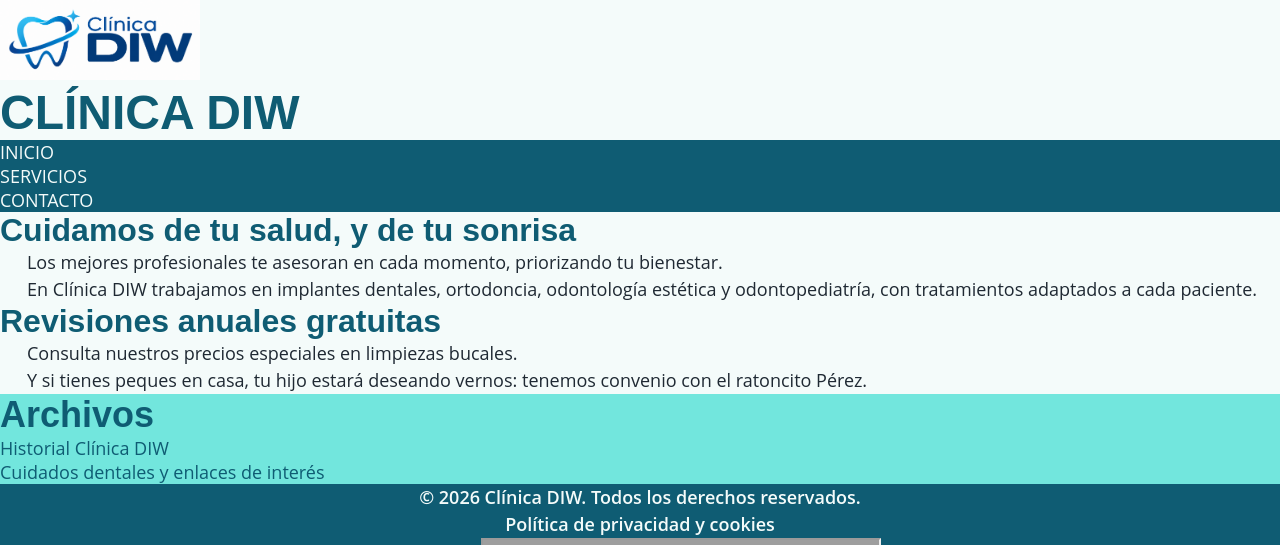
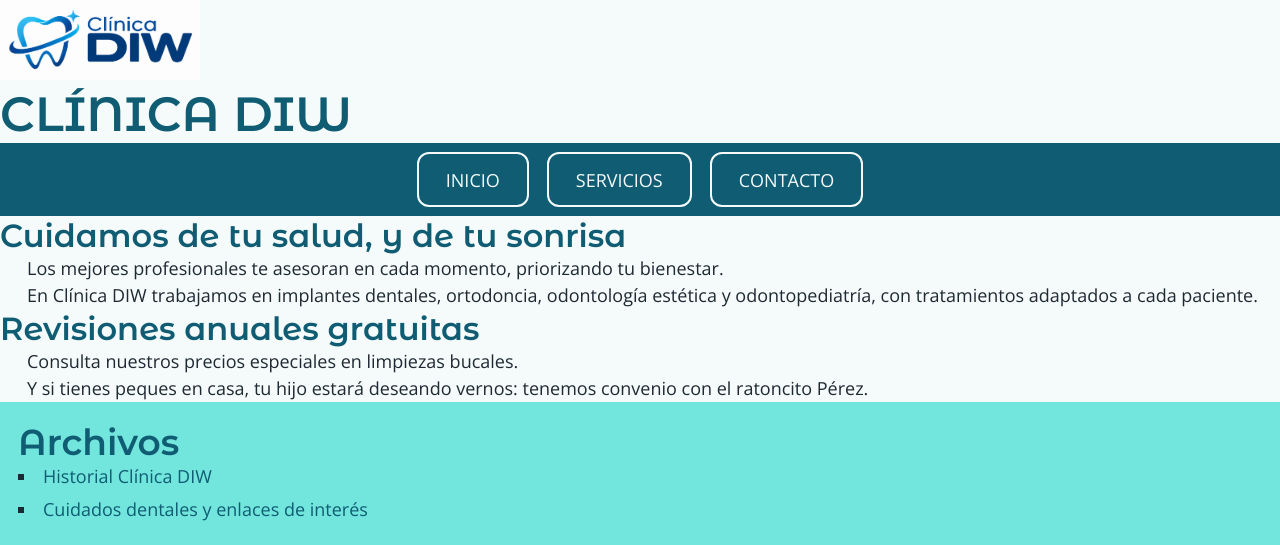
Before and after one commit to DisenoInterfacesWeb26-27/diseno-interfaces-web-26-27-practica-3-css-inicial-carloslaordenmartinez, a plain HTML site: page index.html in a window 1280 px wide. Shown: the top 545 px of the page. Drawn offline with nearby package versions, Linux system fonts and the light colour scheme; grey boxes are pictures that could not be loaded.

Commit message:
Actividad 8.1: Crear botoneras y dar estilo a aside

```diff
--- a/assets/css/style.css
+++ b/assets/css/style.css
@@ -21,6 +21,10 @@ nav {
 nav a {
     color: #F4FBFA;
     text-transform: uppercase;
+    display: block;
+    padding: 0.75em 1.5em;
+    border: 2px solid #F4FBFA;
+    border-radius: 12px;
 }
 footer {
     background-color: #0F5C73;
@@ -57,6 +61,7 @@ aside {
     background-color: #72E6DD;
     color: #1F2933;
     font-size: 1.125em;
+    padding: 1em;
 }
 a {
     color: #0F5C73;
@@ -114,3 +119,18 @@ article p {
 label {
     text-transform: uppercase;
 }
+nav ul {
+    list-style-type: none;
+    display: flex;
+    justify-content: center;
+}
+nav li {
+    margin: 0.5em;
+}
+aside ul {
+    list-style-type: square;
+    list-style-position: inside;
+}
+aside li {
+    margin-bottom: 0.5em;
+}
--- a/index.html
+++ b/index.html
@@ -11,6 +11,9 @@
     <title>Clínica dental en Alicante: implantes y ortodoncia - Clínica DIW</title>
     <link rel="shortcut icon" type="image/x-icon" href="assets/images/favicon.ico">
     <link rel="stylesheet" href="assets/css/style.css">
+    <link rel="preconnect" href="https://fonts.googleapis.com">
+    <link rel="preconnect" href="https://fonts.gstatic.com" crossorigin>
+    <link href="https://fonts.googleapis.com/css2?family=Montserrat+Alternates:wght@600&family=Open+Sans:wght@400;600&display=swap" rel="stylesheet">
 </head>
 <body>
     <header>
```
Also changed, not shown: contacto.html (+4 -1 lines), servicios.html (+3 -0 lines).
